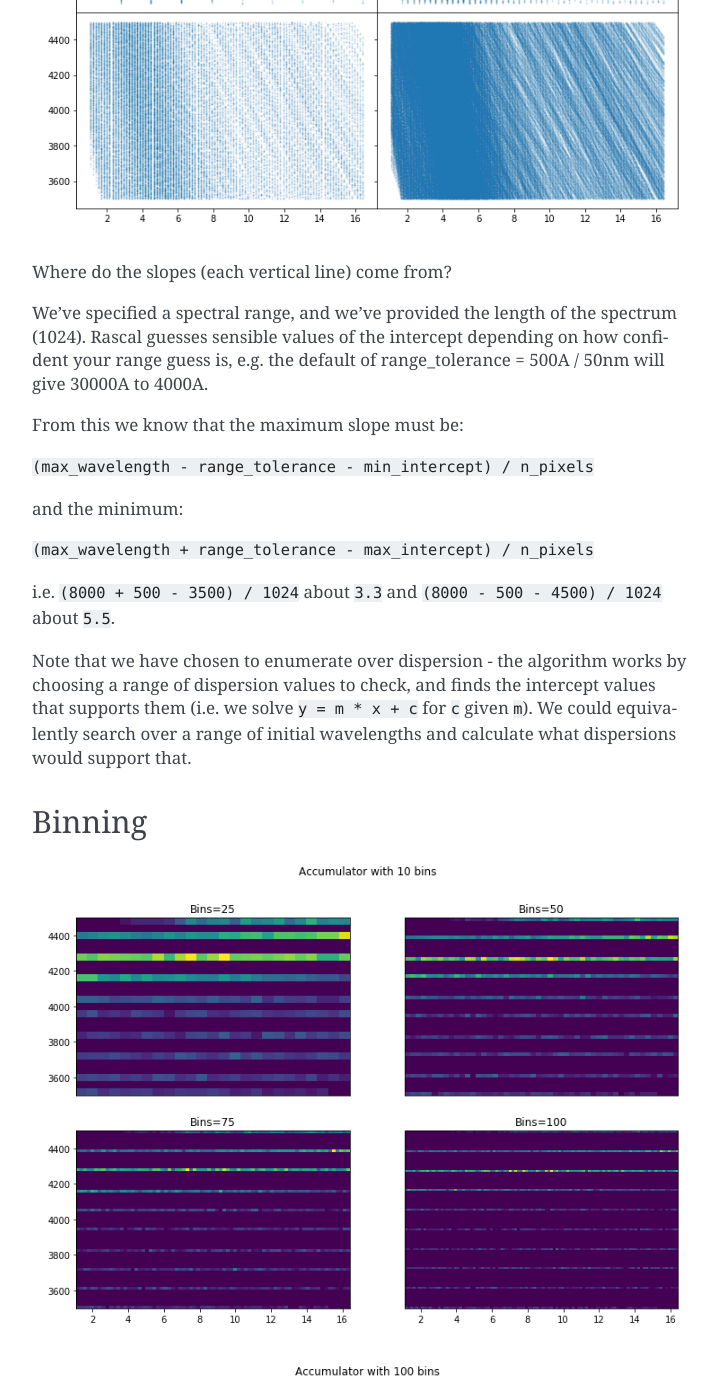
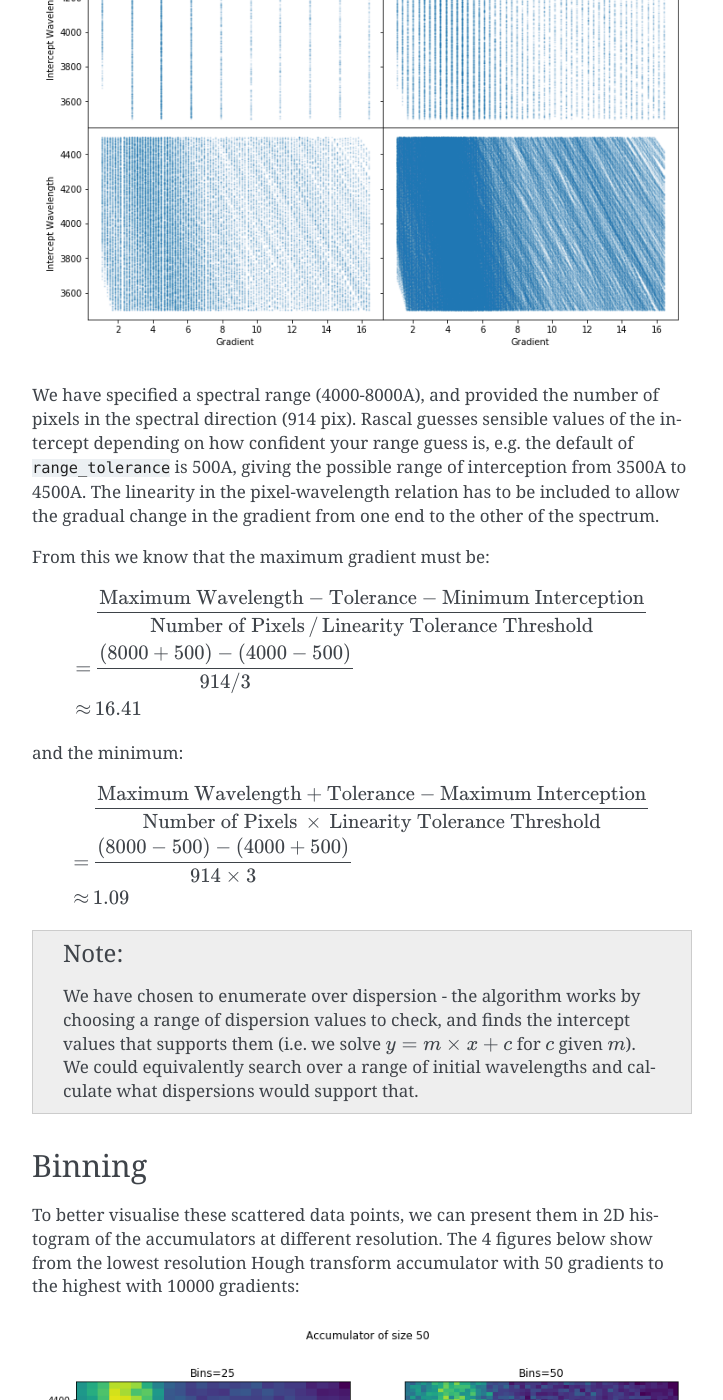
Before and after one commit to jveitchmichaelis/rascal, a Sphinx documentation site: the page built from docs/source/houghtransform.rst, in a window 1280 px wide and 1400 px high, scrolled down 2244 px. Shown: the whole window, without its empty margins (388-1111 px from the left). Built offline with Sphinx 7.4.7, drawn with Linux system fonts in a browser that asks for light colours; pages that are not in the unit, such as notebooks, are missing from menus; some of the changed text lies outside the part shown.

```diff
--- a/docs/source/conf.py
+++ b/docs/source/conf.py
@@ -33,7 +33,8 @@
 # extensions coming with Sphinx (named 'sphinx.ext.*') or your custom
 # ones.
 extensions = ['sphinx.ext.todo', 'sphinx.ext.viewcode', 'sphinx.ext.autodoc',
-    'sphinx.ext.autosectionlabel', 'sphinx.ext.coverage', 'autoapi.extension'
+    'sphinx.ext.autosectionlabel', 'sphinx.ext.coverage', 'autoapi.extension',
+    'sphinx.ext.mathjax'
     ]
 
 # Add any paths that contain templates here, relative to this directory.
@@ -51,6 +52,8 @@
 autoclass_content = 'both'
 autoapi_python_class_content = 'both'
 
+mathjax_path="https://cdn.mathjax.org/mathjax/latest/MathJax.js?config=TeX-AMS-MML_HTMLorMML"
+
 # -- Options for HTML output -------------------------------------------------
 
 # Readthedocs.
--- a/docs/source/houghtransform.rst
+++ b/docs/source/houghtransform.rst
@@ -1,7 +1,7 @@
 Hough Transform
 ===============
 
-Hough transform is a technique used for feature extraction in image processing and analysis. The general and more in-depth explanation can be found on `Wikipedia <https://en.wikipedia.org/wiki/Hough_transform>`_. The following explains the specifics of its usage in RASCAL. We will examine the settings for Hough transform, also known as *hyperparameters* and how it is used to perform wavelength calibration.
+Hough transform is a technique used for feature extraction in image processing and analysis. The general and more in-depth explanation can be found on `Wikipedia <https://en.wikipedia.org/wiki/Hough_transform>`_. The following explains the specifics of its usage in RASCAL. We will examine the settings for Hough transform, also known as *hyperparameters* and how it is used to perform wavelength calibration. Please note that because for a given spectrum, each pixel has a unique wavelength, we are using the simple :math:`y = m \times x + c` parameterisation instead of using :math:`D = r \times \theta` which allow vertical lines in the hyperparameter space.
 
 A version of this explanation with inline codes is available with the `Jupyter Notebook <https://github.com/jveitchmichaelis/rascal/blob/master/examples/Hough%20Transform.ipynb>`_ at the GitHub repository.
 
@@ -24,28 +24,36 @@
 Accumulator
 -----------
 
-Now we instantiate a ``calibrator``. We can see from the above plot, and recognising some key lines that our range is around 4000 to 8000A. To visualise the process, first, we plot a few 2D Hough ``accumulators`` matrices with different values of the ``num_slopes`` -- 10, 50, 100 and 500, to generate all the possible Hough pairs (angle-interception pair). The ``accumulators`` look like the following for the 4 values of the slope resolution (clockwise from the top left).
+Now we instantiate a ``calibrator``. We can see from the above plot, and recognising some key lines that our range is around 4000 to 8000A. To visualise the process, first, we plot a few 2D Hough ``accumulators`` matrices with different values of the ``num_slopes`` -- 10, 50, 100 and 500, to generate all the possible Hough pairs (gradient-interception pair). The ``accumulators`` look like the following for the 4 values of the slope resolution (clockwise from the top left). Each point on the plot corresponds to the gradient and the interception of the support line that goes through a wavelength-pixel pair within the given tolerance limit.
 
 .. figure:: hough_transform_figure/hough_transform_04.png
 
-Where do the slopes (each vertical line) come from?
 
-We've specified a spectral range, and we've provided the length of the spectrum (1024). Rascal guesses sensible values of the intercept depending on how confident your range guess is, e.g. the default of range_tolerance = 500A / 50nm will give 30000A to 4000A.
+We have specified a spectral range (4000-8000A), and provided the number of pixels in the spectral direction (914 pix). Rascal guesses sensible values of the intercept depending on how confident your range guess is, e.g. the default of ``range_tolerance`` is 500A, giving the possible range of interception from 3500A to 4500A. The linearity in the pixel-wavelength relation has to be included to allow the gradual change in the gradient from one end to the other of the spectrum.
 
-From this we know that the maximum slope must be:
+From this we know that the maximum gradient must be:
 
-``(max_wavelength - range_tolerance - min_intercept) / n_pixels``
+.. math::
 
+    &\dfrac{\mathrm{Maximum\ Wavelength} - \mathrm{Tolerance} - \mathrm{Minimum\ Interception}}{\mathrm{Number\ of\ Pixels}\, /\, \mathrm{Linearity\ Tolerance\ Threshold}}\\
+    =\, &\dfrac{(8000 + 500) - (4000 - 500)}{914 / 3}\\
+    \approx\, &16.41
 and the minimum:
 
-``(max_wavelength + range_tolerance - max_intercept) / n_pixels``
+.. math::
 
-i.e. ``(8000 + 500 - 3500) / 1024`` about ``3.3`` and ``(8000 - 500 - 4500) / 1024`` about ``5.5``.
+    &\dfrac{\mathrm{Maximum\ Wavelength} + \mathrm{Tolerance} - \mathrm{Maximum\ Interception}}{\mathrm{Number\ of\ Pixels}\, \times\, \mathrm{Linearity\ Tolerance\ Threshold}}\\
+    =\, &\dfrac{(8000 - 500) - (4000 + 500)}{914 \times 3}\\
+    \approx\, &1.09
 
-Note that we have chosen to enumerate over dispersion - the algorithm works by choosing a range of dispersion values to check, and finds the intercept values that supports them (i.e. we solve ``y = m * x + c`` for ``c`` given ``m``). We could equivalently search over a range of initial wavelengths and calculate what dispersions would support that.
+.. note::
+
+    We have chosen to enumerate over dispersion - the algorithm works by choosing a range of dispersion values to check, and finds the intercept values that supports them (i.e. we solve :math:`y = m \times x + c` for :math:`c` given :math:`m`). We could equivalently search over a range of initial wavelengths and calculate what dispersions would support that.
 
 Binning
 -------
+
+To better visualise these scattered data points, we can present them in 2D histogram of the accumulators at different resolution. The 4 figures below show from the lowest resolution Hough transform accumulator with 50 gradients to the highest with 10000 gradients:
 
 .. figure:: hough_transform_figure/hough_transform_05.png
 
@@ -55,14 +63,24 @@
 
 .. figure:: hough_transform_figure/hough_transform_08.png
 
+Two things stand out here. Firstly, it is important to have a high resolution Hough transform so that we do not miss possible solutions. Secondly, more bins are good - we can see from 50+ that we start to identify a possible solution (the small hotspot/peak). However, while there does seem to be an improvement going to around 75 bins, going to 100 isn't visually very different. Similarly there doesn't appear to be a huge advantage in choosing a very small bin
+
+We can do a small grid search over the two variables: slope resolution (defined by the number of slope bins and wavelength range) and the histogram bin resolution.
+
 Goodness-of-fit
 ---------------
+
+These curves are essentially showing how "good" the best line fit is. We don't want a histogram where there are lots of potential choices. It looks empirically that the number of bins should be around half the number of gradients to maximise contrast. A sensible default of 1000 slopes with 500 bins is appropriate (at least for this dispersion and range).
 
 .. figure:: hough_transform_figure/hough_transform_09.png
 
 Threshold setting
 -----------------
 
+We want to get a set of points with a high precision - that is, we want as many true positives as possible, at the risk that we have included a few false positives too. So it is important at this stage, that the acceptance threshold is quite high - as much as 50A or even 100A because this does not take into account for the non-linearity. Once we have some first guesses, the solutions can be fine tuned later quickly on a much reduced set of data.
+
+Below illustrate how the threshold can completely throw good/potential solution out of the window.
+
 .. figure:: hough_transform_figure/hough_transform_10.png
 
 .. figure:: hough_transform_figure/hough_transform_11.png
```
Also changed, not shown: docs/source/hough_transform_figure/hough_transform_04.png, docs/source/hough_transform_figure/hough_transform_05.png, docs/source/hough_transform_figure/hough_transform_06.png, docs/source/hough_transform_figure/hough_transform_07.png, docs/source/hough_transform_figure/hough_transform_08.png, 2 other files.
